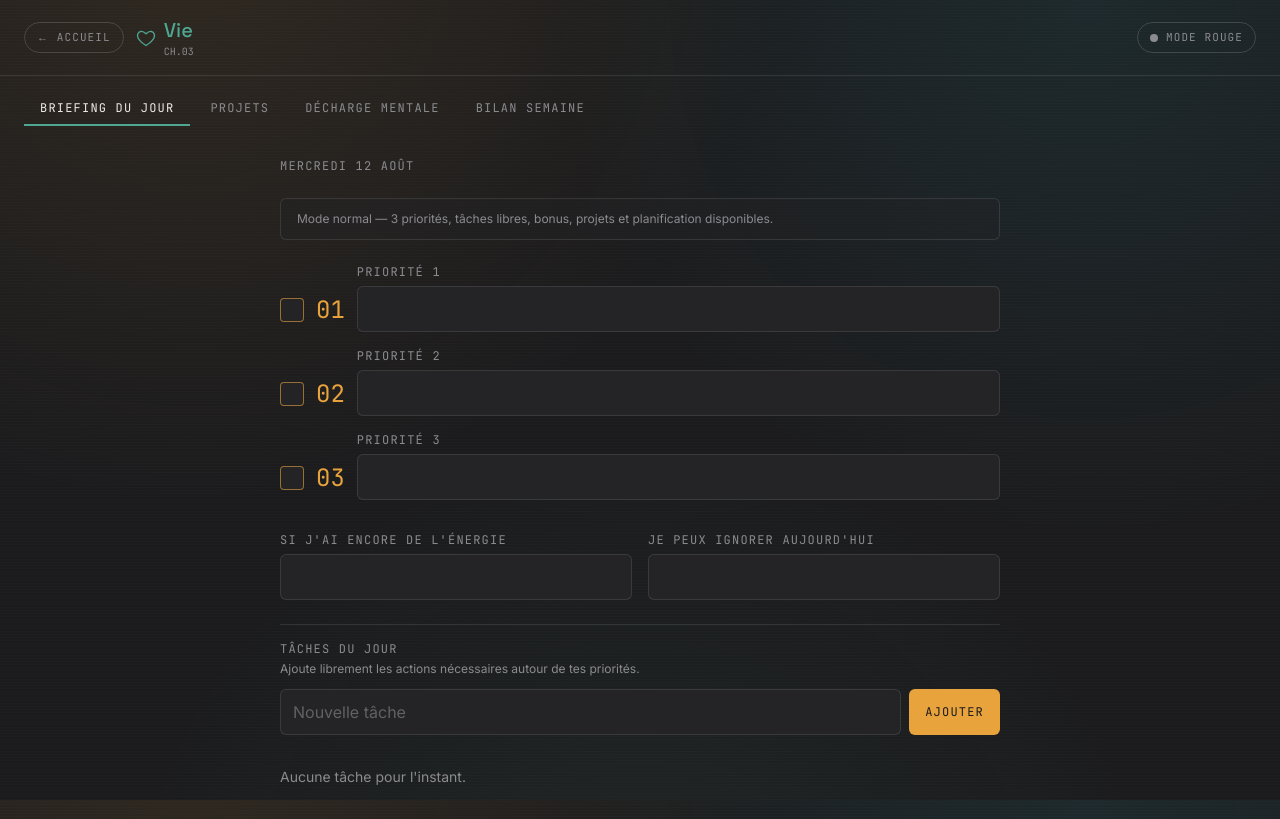
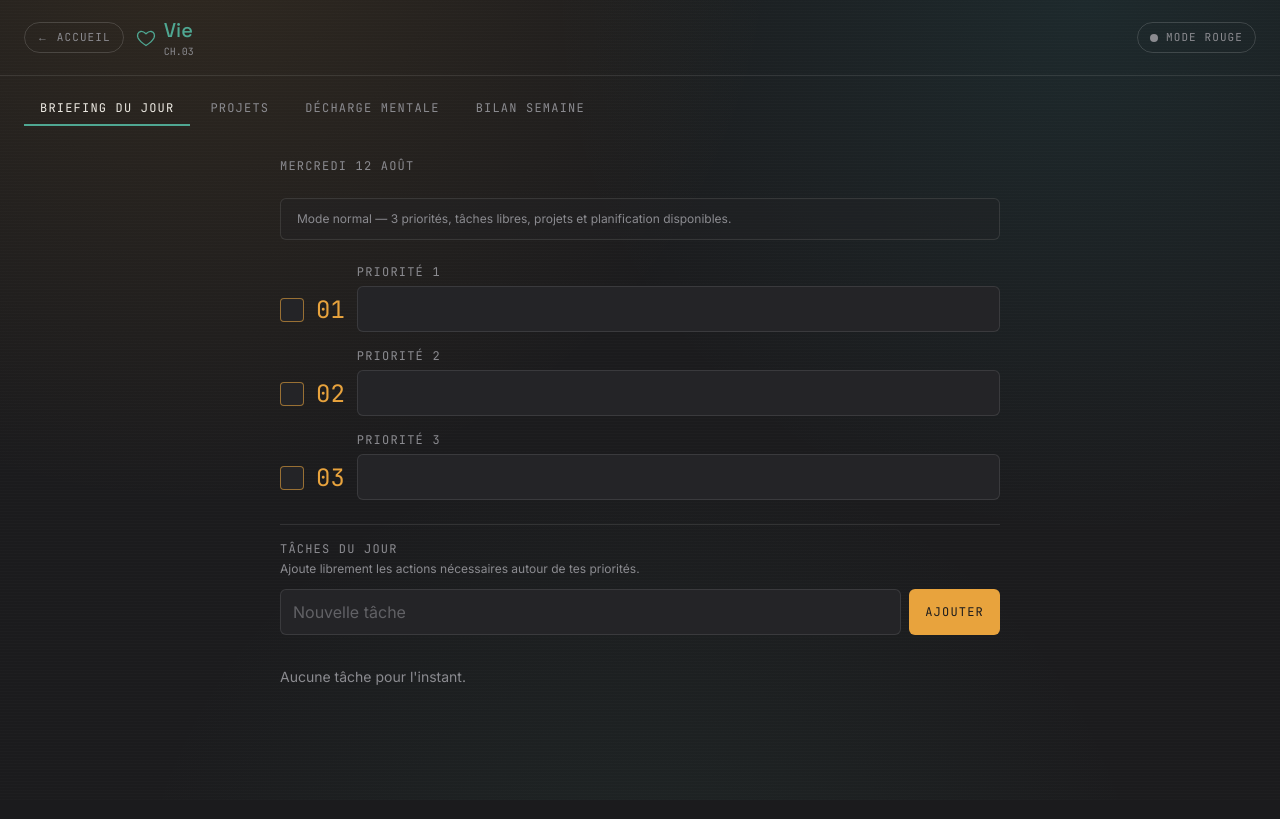
Before and after one commit to mcb264/IBES, a Next.js app: page /vie in a window 1280 px wide. Built offline with nearby package versions, Linux system fonts and the light colour scheme.

Commit message:
Simplifier le briefing quotidien

```diff
--- a/components/BriefingPanel.tsx
+++ b/components/BriefingPanel.tsx
@@ -8,7 +8,7 @@ function Field({ label, value, onChange, placeholder, done = false, disabled = f
 }
 
 export default function BriefingPanel({data,modeRouge,onChange}:{data:BriefingData;modeRouge:boolean;onChange:(b:BriefingData)=>void}){
- const set=(k:"p1"|"p2"|"p3"|"bonus"|"skip")=>(v:string)=>onChange({...data,[k]:v});
+ const set=(k:"p1"|"p2"|"p3")=>(v:string)=>onChange({...data,[k]:v});
  const togglePriority=(key:"p1Done"|"p2Done"|"p3Done")=>onChange({...data,[key]:!data[key]});
  const dateLabel=new Date(data.date+"T00:00:00").toLocaleDateString("fr-FR",{weekday:"long",day:"numeric",month:"long"});
  const priorities=[
@@ -18,10 +18,8 @@ export default function BriefingPanel({data,modeRouge,onChange}:{data:BriefingDa
  ] as const;
  return <div className="space-y-6">
   <p className="font-mono text-xs text-muted uppercase tracking-widest">{dateLabel}</p>
-  {modeRouge?<div className="rounded-md border border-alert/30 bg-alert/10 px-4 py-3 space-y-1"><p className="text-sm text-alert font-medium">Charge protégée</p><p className="text-xs text-muted">1 essentiel + 1 maintien/récupération. Priorité 3 coupée. 2 autres tâches actives maximum. Le bonus est désactivé.</p></div>:<div className="rounded-md border border-white/10 bg-panel/40 px-4 py-3"><p className="text-xs text-muted">Mode normal — 3 priorités, tâches libres, bonus, projets et planification disponibles.</p></div>}
+  {modeRouge?<div className="rounded-md border border-alert/30 bg-alert/10 px-4 py-3 space-y-1"><p className="text-sm text-alert font-medium">Charge protégée</p><p className="text-xs text-muted">1 essentiel + 1 maintien/récupération. Priorité 3 coupée. 2 autres tâches actives maximum.</p></div>:<div className="rounded-md border border-white/10 bg-panel/40 px-4 py-3"><p className="text-xs text-muted">Mode normal — 3 priorités, tâches libres, projets et planification disponibles.</p></div>}
   <div className="space-y-4">{priorities.map(({key,doneKey,label,placeholder,disabled},index)=><div key={key} className={`flex items-end gap-3 ${disabled?"opacity-40":""}`}><button type="button" disabled={disabled||!data[key].trim()} onClick={()=>togglePriority(doneKey)} className={`mb-2.5 w-6 h-6 rounded border flex items-center justify-center shrink-0 ${data[doneKey]?"bg-teal border-teal text-graphite":`bg-panel ${modeRouge?"border-alert/60":"border-amber/60"} text-transparent`} disabled:cursor-not-allowed`}>✓</button><span className={`font-mono text-2xl leading-none pb-2.5 ${data[doneKey]?"text-muted":modeRouge?"text-alert":"text-amber"}`}>0{index+1}</span><div className="flex-1"><Field label={label} value={data[key]} onChange={set(key)} placeholder={placeholder} done={data[doneKey]} disabled={disabled}/></div></div>)}</div>
-  {!modeRouge&&<div className="grid sm:grid-cols-2 gap-4 pt-2"><Field label="Si j'ai encore de l'énergie" value={data.bonus} onChange={set("bonus")}/><Field label="Je peux ignorer aujourd'hui" value={data.skip} onChange={set("skip")}/></div>}
-  {modeRouge&&<Field label="Je peux ignorer aujourd'hui" value={data.skip} onChange={set("skip")} placeholder="Tout ce qui n'est pas essentiel aujourd'hui"/>}
   <div className="pt-4 border-t border-white/10 space-y-3"><div><span className="block text-xs font-mono uppercase tracking-widest text-muted">{modeRouge?"Autres tâches indispensables":"Tâches du jour"}</span>{!modeRouge&&<p className="text-xs text-muted mt-1">Ajoute librement les actions nécessaires autour de tes priorités.</p>}</div><TaskPanel items={data.tasks} maxOpenTasks={modeRouge?2:undefined} onChange={(tasks:TaskItem[])=>onChange({...data,tasks})}/></div>
  </div>;
 }
```
